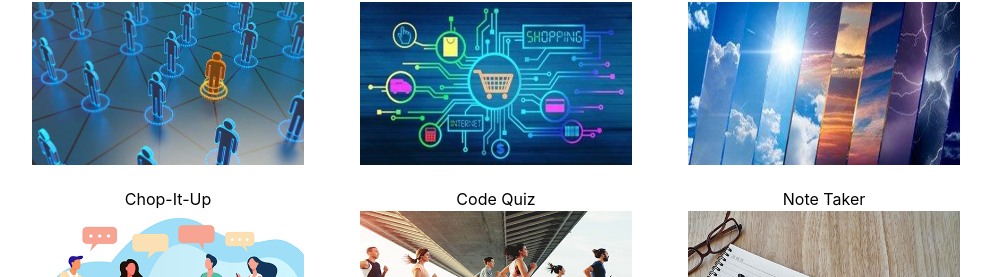
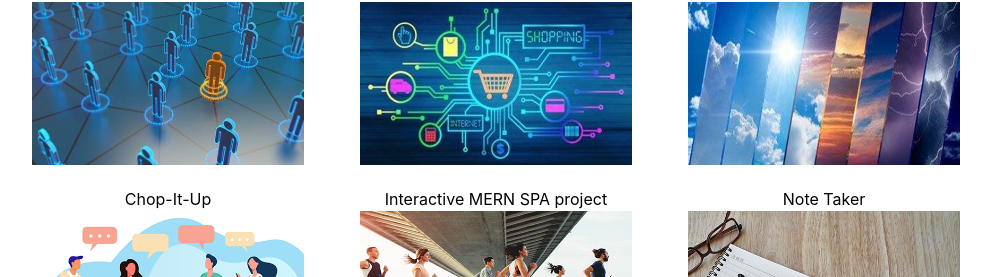
Before and after one commit to NathanSteinway/ultra-giga-gang, a React (Create React App) app: page / in a window 1280 px wide. Shown: the part 1626-1903 px from the top of the page, without its empty margins (144-1135 px from the left). Built offline with nearby package versions, Linux system fonts and the light colour scheme.

Commit message:
included interactive MERN SPA project

```diff
--- a/src/components/Work.jsx
+++ b/src/components/Work.jsx
@@ -45,9 +45,9 @@ function Work(){
 
                 {/* Five Card */}
                 <Card
-                title='Code Quiz'
+                title='Interactive MERN SPA project'
                 img={Run}
-                link='https://github.com/NathanSteinway/SMU_Challenge_4_Quiz'
+                link='https://github.com/BurnsD/HuntressHandcraftedSoap'
                 />
 
                 {/* Sixth Card */}
```
